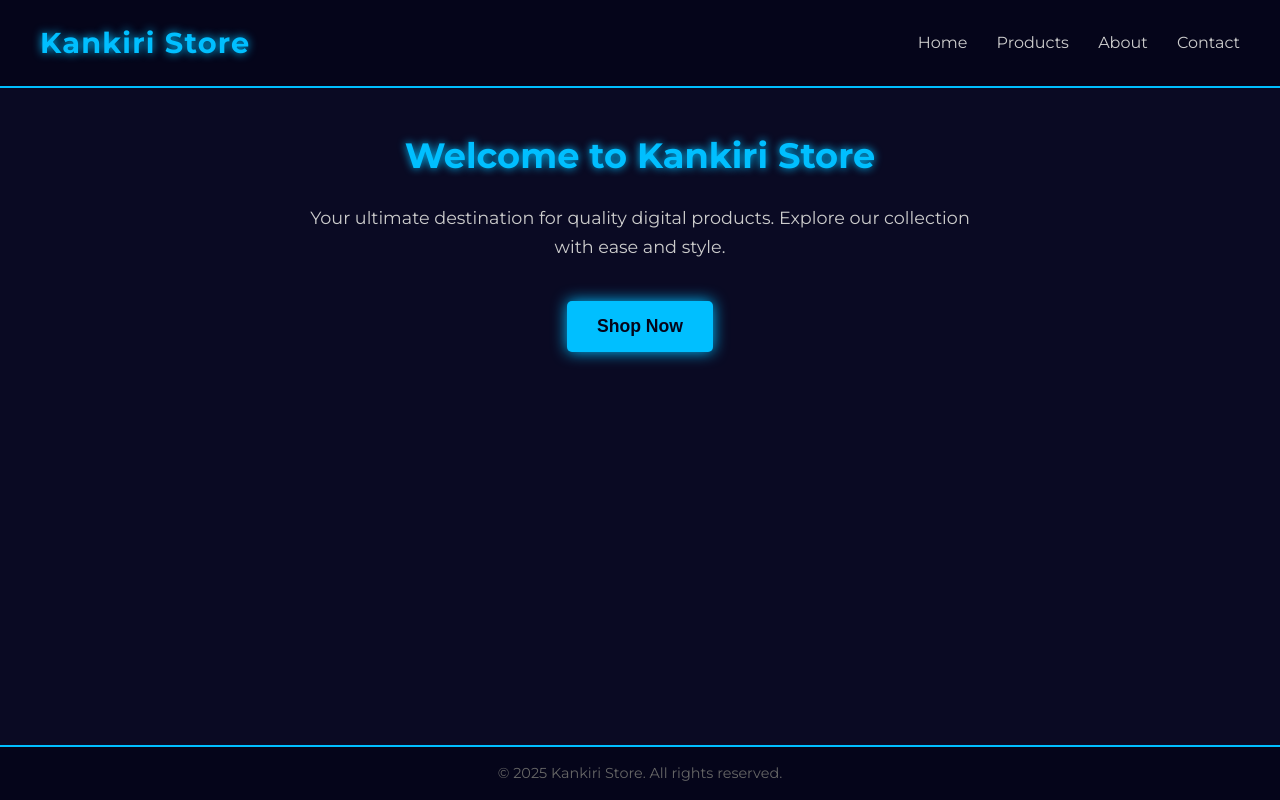
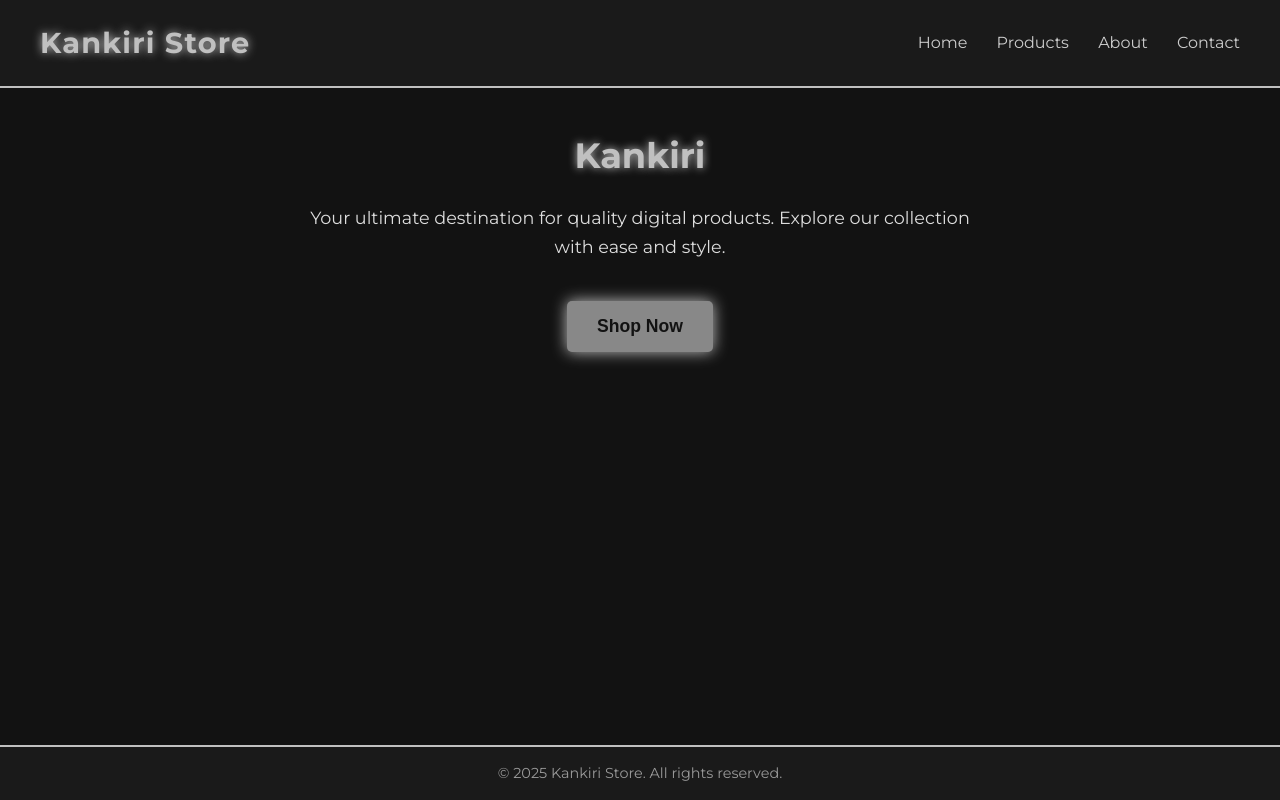
Before and after one commit to kankiriae-star/laststore, a plain HTML site: page index.html in a window 1280 px wide. Drawn offline with Linux system fonts and the light colour scheme.

Commit message:
Update index.html

```diff
--- a/index.html
+++ b/index.html
@@ -3,7 +3,7 @@
 <head>
   <meta charset="UTF-8" />
   <meta name="viewport" content="width=device-width, initial-scale=1" />
-  <title>Kankiri Store</title>
+  <title>Kankiri</title>
   <link href="https://fonts.googleapis.com/css2?family=Montserrat:wght@400;700&display=swap" rel="stylesheet" />
   <style>
     /* Reset */
@@ -15,8 +15,8 @@
 
     body {
       font-family: 'Montserrat', sans-serif;
-      background-color: #0a0a23; /* Very dark navy */
-      color: #ccc;
+      background-color: #121212; /* very dark gray background */
+      color: #ddd;
       line-height: 1.6;
       min-height: 100vh;
       display: flex;
@@ -24,23 +24,23 @@
     }
 
     header {
-      background-color: #05051a;
+      background-color: #1a1a1a;
       padding: 20px 40px;
       display: flex;
       justify-content: space-between;
       align-items: center;
-      border-bottom: 2px solid #00bfff;
+      border-bottom: 2px solid #c0c0c0; /* neon gray border */
       position: sticky;
       top: 0;
       z-index: 1000;
     }
 
     header h1 {
-      color: #00bfff;
+      color: #c0c0c0; /* neon gray text */
       font-weight: 700;
       font-size: 1.8rem;
       letter-spacing: 1.2px;
-      text-shadow: 0 0 10px #00bfff;
+      text-shadow: 0 0 10px #c0c0c0;
     }
 
     nav a {
@@ -53,7 +53,7 @@
     }
 
     nav a:hover {
-      color: #00bfff;
+      color: #c0c0c0;
     }
 
     nav a::after {
@@ -63,7 +63,7 @@
       height: 2px;
       bottom: -5px;
       left: 0;
-      background-color: #00bfff;
+      background-color: #c0c0c0;
       transition: width 0.3s ease;
     }
 
@@ -80,10 +80,10 @@
     }
 
     h2 {
-      color: #00bfff;
+      color: #c0c0c0;
       font-size: 2.2rem;
       margin-bottom: 20px;
-      text-shadow: 0 0 8px #00bfff;
+      text-shadow: 0 0 8px #c0c0c0;
     }
 
     p {
@@ -95,31 +95,31 @@
     }
 
     .btn-primary {
-      background-color: #00bfff;
+      background-color: #888888;
       border: none;
       padding: 15px 30px;
-      color: #05051a;
+      color: #121212;
       font-weight: 700;
       font-size: 1.1rem;
       border-radius: 5px;
       cursor: pointer;
-      box-shadow: 0 0 15px #00bfff;
+      box-shadow: 0 0 15px #c0c0c0;
       transition: background-color 0.3s ease, box-shadow 0.3s ease;
     }
 
     .btn-primary:hover {
-      background-color: #0099cc;
-      box-shadow: 0 0 30px #00bfff;
-      color: white;
+      background-color: #666666;
+      box-shadow: 0 0 30px #c0c0c0;
+      color: #fff;
     }
 
     footer {
-      background-color: #05051a;
+      background-color: #1a1a1a;
       padding: 15px 40px;
       text-align: center;
-      color: #666;
+      color: #999;
       font-size: 0.9rem;
-      border-top: 2px solid #00bfff;
+      border-top: 2px solid #c0c0c0;
       text-shadow: none;
     }
 
@@ -148,7 +148,7 @@
 
   <main>
     <section id="home">
-      <h2>Welcome to Kankiri Store</h2>
+      <h2>Kankiri</h2>
       <p>Your ultimate destination for quality digital products. Explore our collection with ease and style.</p>
       <button class="btn-primary">Shop Now</button>
     </section>
```
